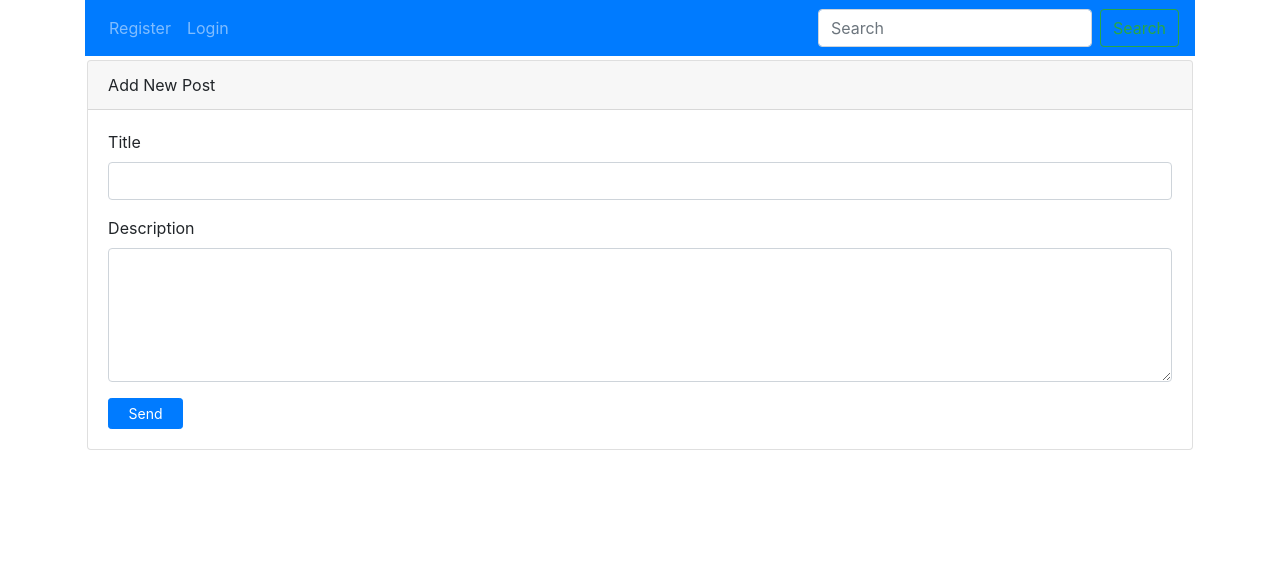
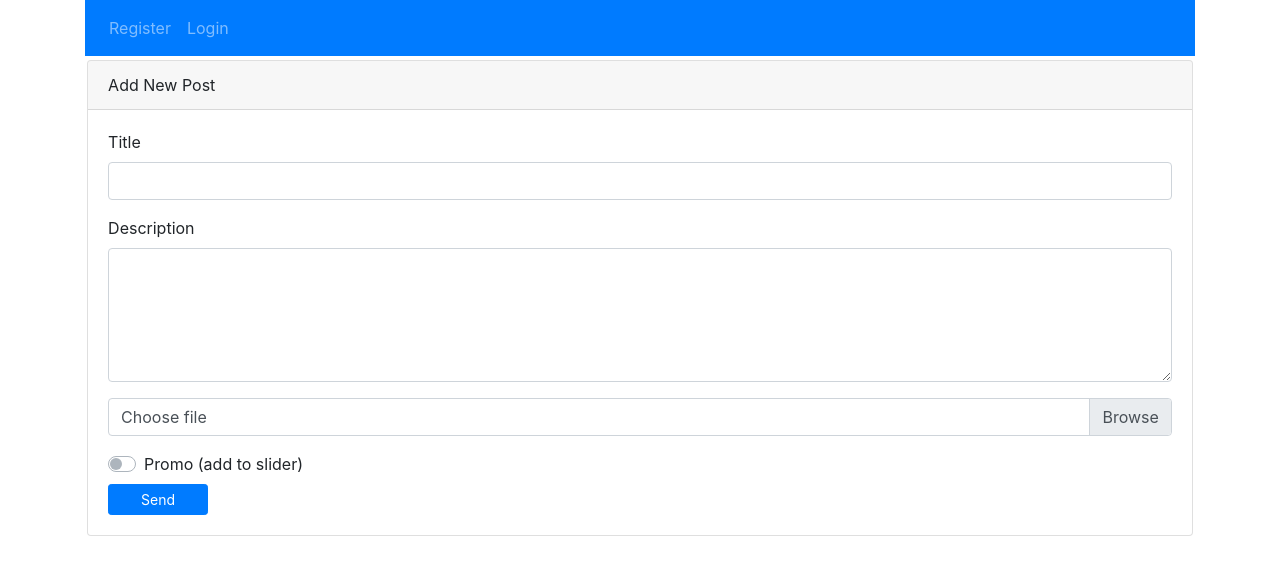
Before and after one commit to serhii-mokhonko/app-firebase, a Vue app: page /add-new-post in a window 1280 px wide. Shown: the top 574 px of the page. Built offline with nearby package versions, Linux system fonts and the light colour scheme; no server answers.

Commit message:
Modified AddNewPost

```diff
--- a/src/App.vue
+++ b/src/App.vue
@@ -26,10 +26,6 @@
               </li>
             </ul>
           </div>
-          <form class="form-inline">
-            <input class="form-control mr-sm-2" type="search" placeholder="Search" aria-label="Search">
-            <button class="btn btn-outline-success my-2 my-sm-0" type="submit">Search</button>
-          </form>
         </nav>
       </div>
     </div>
--- a/src/pages/addNewPost.vue
+++ b/src/pages/addNewPost.vue
@@ -15,16 +15,17 @@
 						<label for="FormBodyTextarea">Description</label>
 						<textarea class="form-control" id="FormBodyTextarea" rows="5" v-model="newPost.description"></textarea>
 					</div>
-					<!-- <div class="input-group mb-3">
-						<div class="input-group-prepend">
-							<span class="input-group-text" id="inputGroupFileAddon01">Upload</span>
-						</div>
+					<div class="input-group mb-3">
 						<div class="custom-file">
 							<input type="file" class="custom-file-input" id="inputGroupFile01" aria-describedby="inputGroupFileAddon01">
 							<label class="custom-file-label" for="inputGroupFile01">Choose file</label>
 						</div>
-					</div> -->
-					<button class="btn btn-sm btn-primary" style="width: 75px" type="button" @click.prevent="sendData">
+					</div>
+					<div class="custom-control custom-switch">
+						<input type="checkbox" class="custom-control-input" id="customSwitch">
+						<label class="custom-control-label" for="customSwitch">Promo (add to slider)</label>
+					</div>
+					<button class="btn btn-sm btn-primary mt-2" style="width: 100px" type="button" @click.prevent="sendData">
 						<span class="spinner-grow spinner-grow-sm" role="status" aria-hidden="true" v-if="isLoading"></span>
 						Send
 					</button>
```
